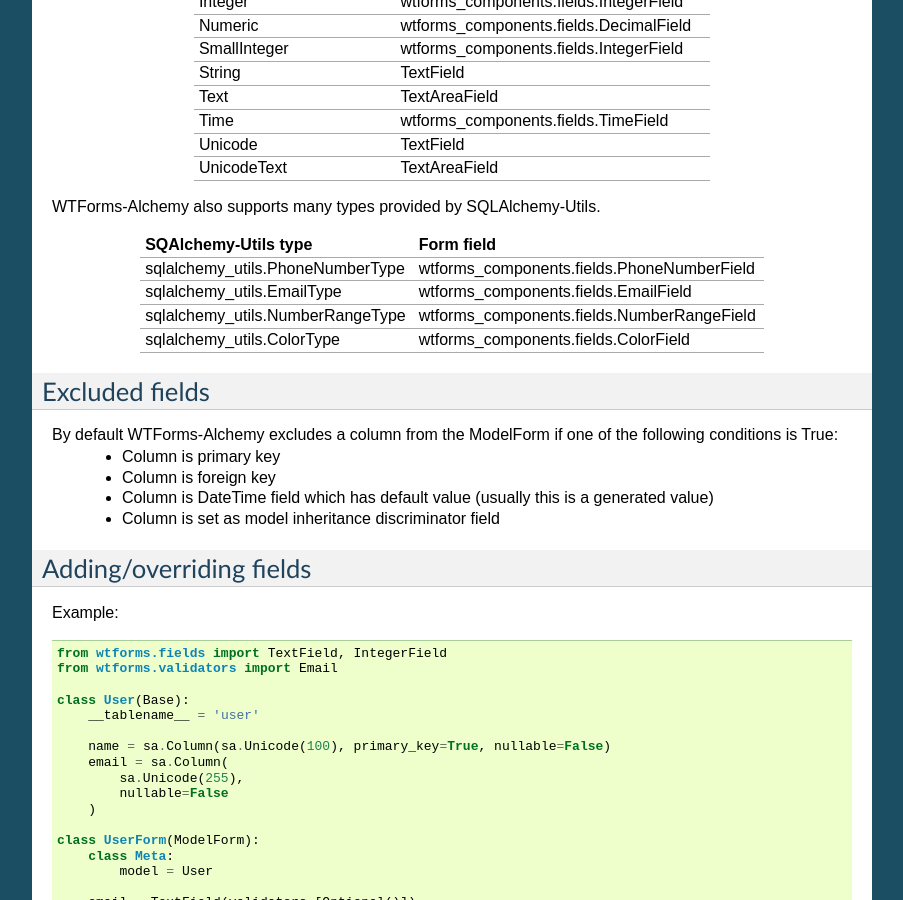
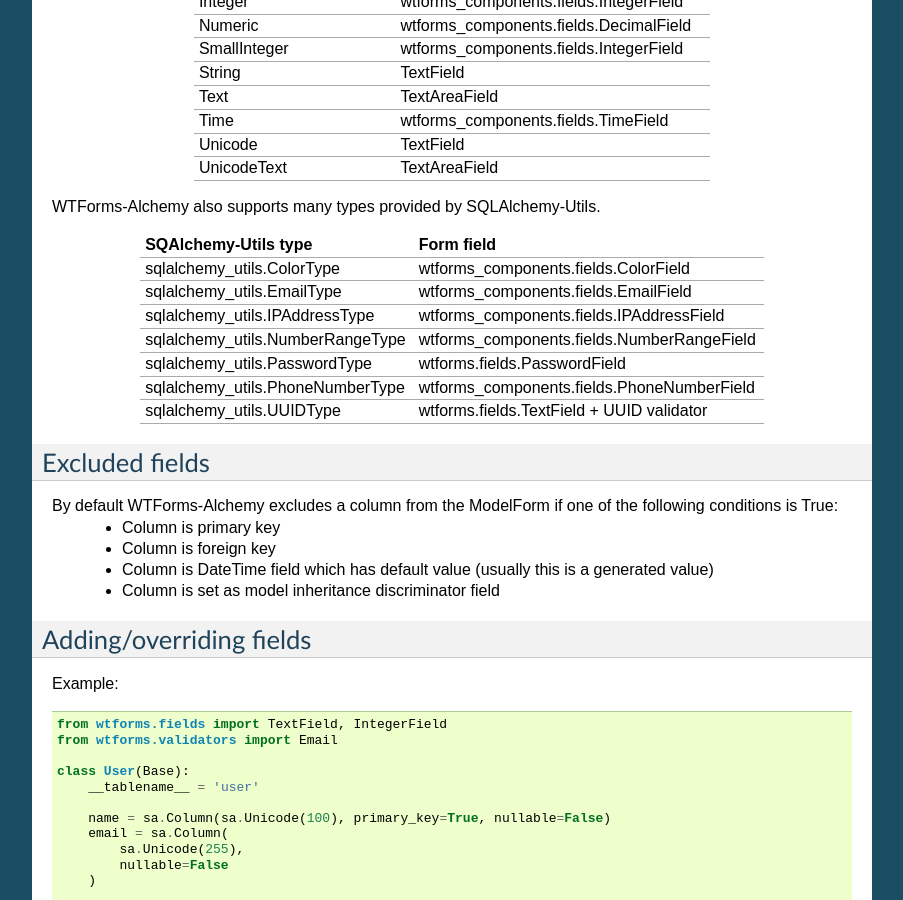
Before and after one commit to kvesteri/wtforms-alchemy, a Sphinx documentation site: the page built from docs/index.rst, in a window 1280 px wide and 900 px high, scrolled down 1962 px. Shown: the whole window, without its empty margins (198-1101 px from the left). Built offline with Sphinx 7.4.7, drawn with Linux system fonts in a browser that asks for light colours.

Commit message:
Added more data types

```diff
--- a/docs/index.rst
+++ b/docs/index.rst
@@ -122,10 +122,13 @@
 ====================================    =================
  **SQAlchemy-Utils type**               **Form field**
 ------------------------------------    -----------------
+    sqlalchemy_utils.ColorType          wtforms_components.fields.ColorField
+    sqlalchemy_utils.EmailType          wtforms_components.fields.EmailField
+    sqlalchemy_utils.IPAddressType      wtforms_components.fields.IPAddressField
+    sqlalchemy_utils.NumberRangeType    wtforms_components.fields.NumberRangeField
+    sqlalchemy_utils.PasswordType       wtforms.fields.PasswordField
     sqlalchemy_utils.PhoneNumberType    wtforms_components.fields.PhoneNumberField
-    sqlalchemy_utils.EmailType          wtforms_components.fields.EmailField
-    sqlalchemy_utils.NumberRangeType    wtforms_components.fields.NumberRangeField
-    sqlalchemy_utils.ColorType          wtforms_components.fields.ColorField
+    sqlalchemy_utils.UUIDType           wtforms.fields.TextField + UUID validator
 ====================================    =================
 
 
```
